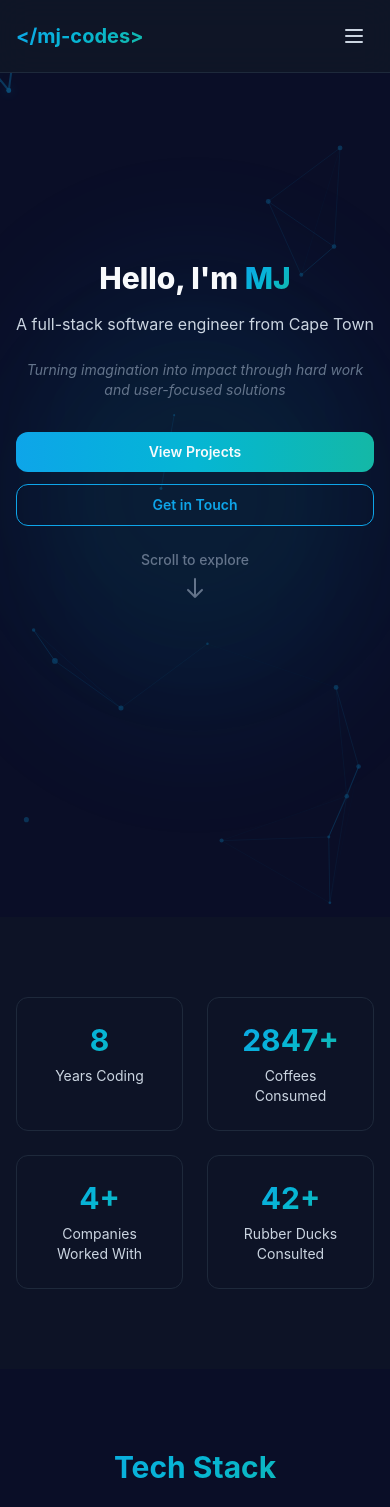
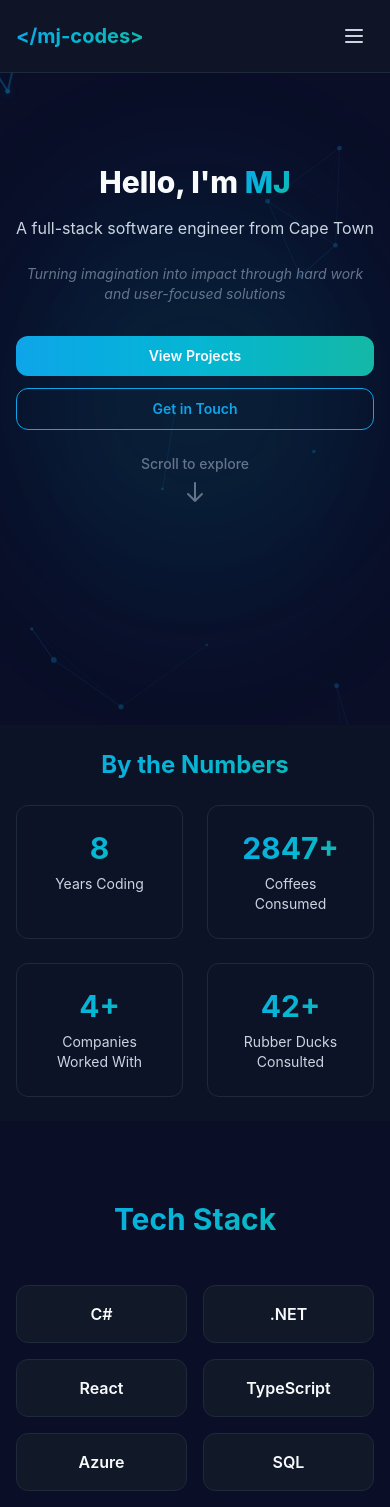
Before and after one commit to mjvstaden/personal-website, a React (Vite) app: page / in a window 390 px wide. Shown: the top 1507 px of the page. Built offline with nearby package versions, Linux system fonts and the light colour scheme.

Commit message:
Update: Add header to stats section - Reduce space between Hello message and stats section

```diff
--- a/src/components/sections/StatsCounter.tsx
+++ b/src/components/sections/StatsCounter.tsx
@@ -65,8 +65,14 @@ export default function StatsCounter() {
   }, [isVisible]);
 
   return (
-    <section id="stats-section" ref={sectionRef} className="py-20 px-4 sm:px-6 bg-background-secondary/50">
+    <section id="stats-section" ref={sectionRef} className="py-6 sm:py-16 md:py-20 px-4 sm:px-6 bg-background-secondary/50">
       <div className="max-w-6xl mx-auto">
+        <div className="text-center mb-6 sm:mb-12">
+          <h2 className="text-2xl sm:text-3xl md:text-4xl font-bold text-gradient">
+            By the Numbers
+          </h2>
+        </div>
+
         <div className="grid grid-cols-2 md:grid-cols-4 gap-6 sm:gap-8">
           {stats.map((stat, index) => (
             <div
--- a/src/pages/Home.tsx
+++ b/src/pages/Home.tsx
@@ -21,7 +21,7 @@ export default function Home() {
   return (
     <div className="min-h-screen">
       {/* Hero Section */}
-      <section className="relative min-h-screen flex items-center justify-center overflow-hidden">
+      <section className="relative min-h-[calc(100vh-12rem)] sm:min-h-screen flex items-center justify-center overflow-hidden">
         {/* Particle Network Background */}
         <ParticleNetwork />
 
```
